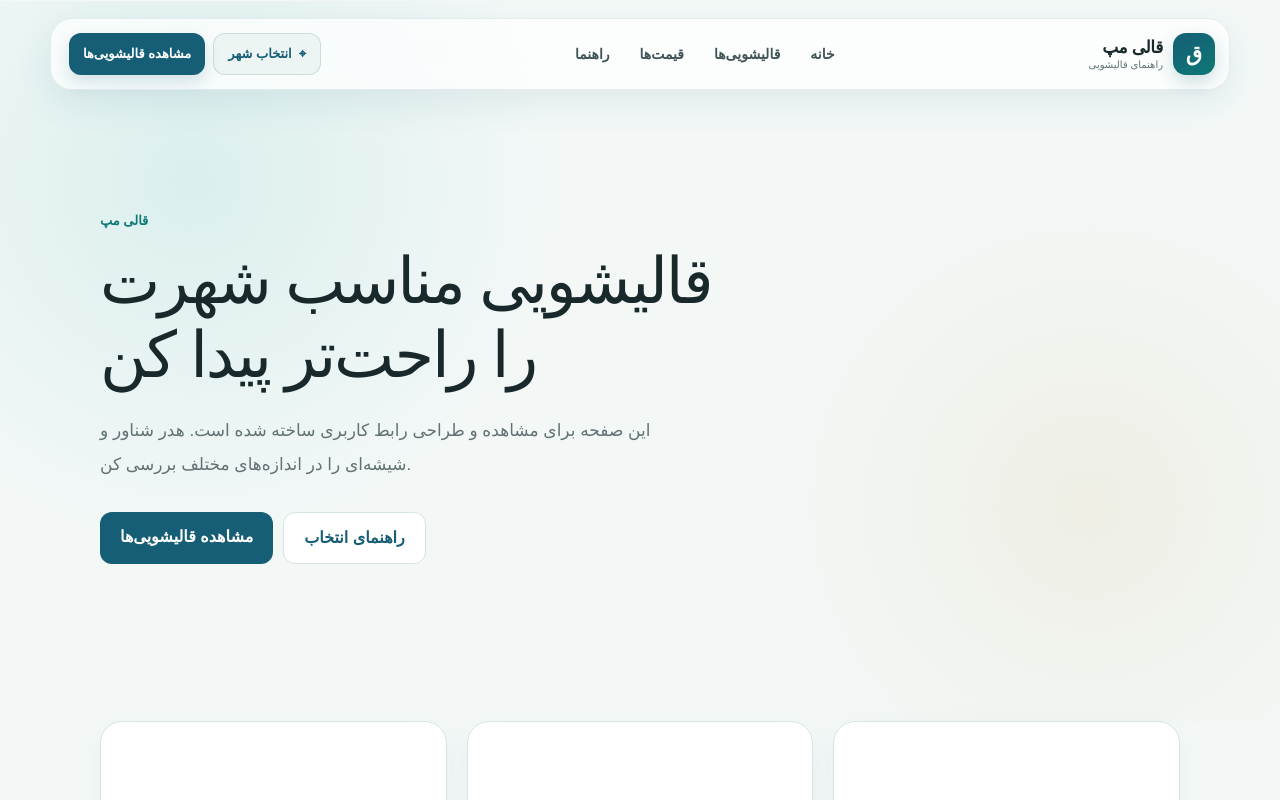
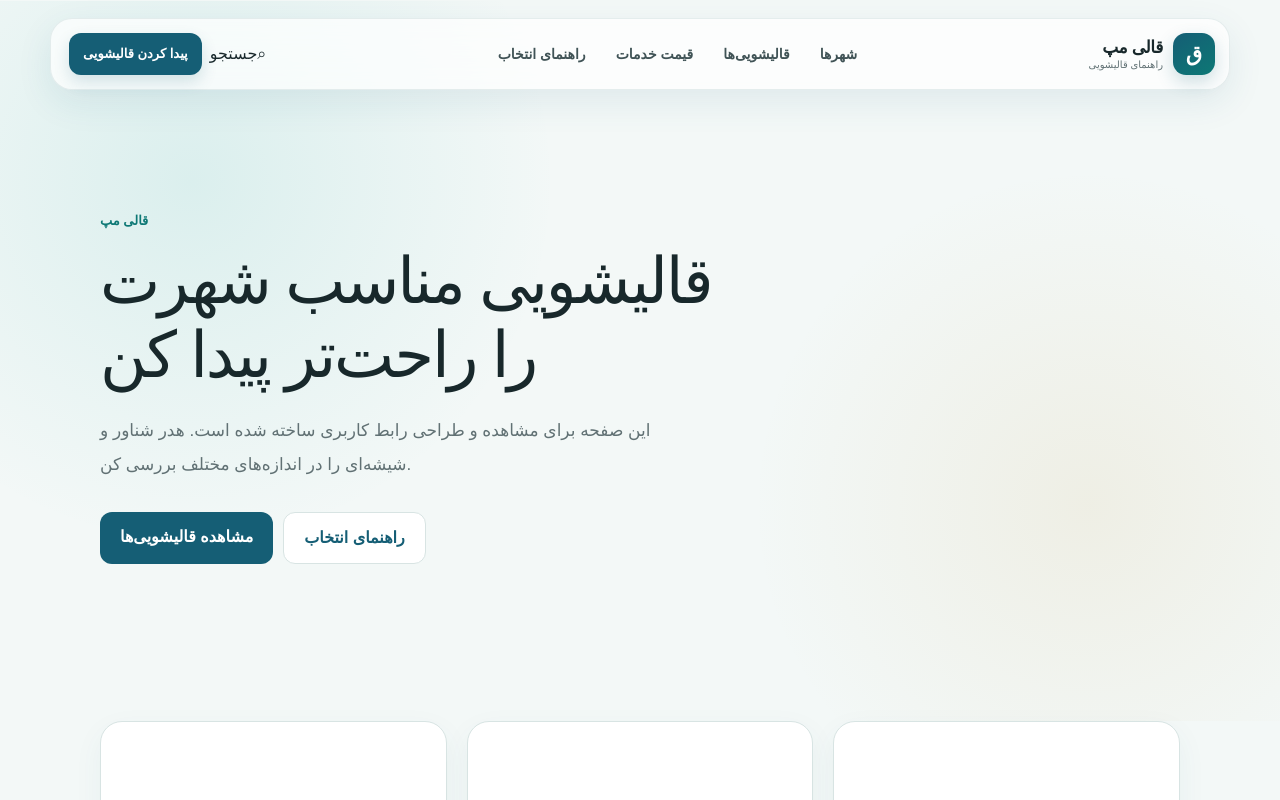
Before and after one commit to HoseinPirhadi/nextjs-boilerplate, a Next.js app: page / in a window 1280 px wide. Shown: the top 800 px of the page. Built offline with nearby package versions, Linux system fonts and the light colour scheme.

Commit message:
Refine header navigation and location search

```diff
--- a/app/components/site-header.tsx
+++ b/app/components/site-header.tsx
@@ -1,43 +1,120 @@
 "use client";
 
-import { useState } from "react";
+import { FormEvent, useState } from "react";
 
 const navItems = [
-  { label: "خانه", href: "#" },
+  { label: "شهرها", href: "#cities" },
   { label: "قالیشویی‌ها", href: "#cleaners" },
-  { label: "قیمت‌ها", href: "#prices" },
-  { label: "راهنما", href: "#guide" },
+  { label: "قیمت خدمات", href: "#prices" },
+  { label: "راهنمای انتخاب", href: "#guide" },
 ];
 
 export default function SiteHeader() {
   const [open, setOpen] = useState(false);
+  const [searchOpen, setSearchOpen] = useState(false);
+  const [query, setQuery] = useState("");
+
+  function submitSearch(event: FormEvent<HTMLFormElement>) {
+    event.preventDefault();
+    const value = query.trim();
+    if (!value) return;
+    window.location.href = `/search?q=${encodeURIComponent(value)}`;
+  }
 
   return (
     <header className="site-header-wrap" dir="rtl">
       <div className="site-header">
-        <a className="site-logo" href="#" aria-label="قالی مپ">
+        <a className="site-logo" href="/" aria-label="قالی مپ؛ راهنمای قالیشویی و خدمات شست‌وشوی فرش">
           <span className="site-logo-mark" aria-hidden="true">ق</span>
-          <span className="site-logo-text"><strong>قالی مپ</strong><small>راهنمای قالیشویی</small></span>
+          <span className="site-logo-text">
+            <strong>قالی مپ</strong>
+            <small>راهنمای قالیشویی</small>
+          </span>
         </a>
-        <nav className="site-nav" aria-label="منوی اصلی">
-          {navItems.map((item) => <a key={item.href} href={item.href} className="site-nav-link">{item.label}</a>)}
+
+        <nav className="site-nav" aria-label="ناوبری اصلی">
+          {navItems.map((item) => (
+            <a key={item.href} href={item.href} className="site-nav-link">
+              {item.label}
+            </a>
+          ))}
         </nav>
+
         <div className="site-header-actions">
-          <a className="site-location-btn" href="#locations"><span className="site-location-icon">⌖</span><span>انتخاب شهر</span></a>
-          <a className="site-header-cta" href="#cleaners">مشاهده قالیشویی‌ها</a>
+          <button
+            type="button"
+            className="site-search-trigger"
+            aria-label="جستجوی شهر یا منطقه"
+            aria-expanded={searchOpen}
+            onClick={() => setSearchOpen((value) => !value)}
+          >
+            <span className="site-search-icon" aria-hidden="true">⌕</span>
+            <span>جستجو</span>
+          </button>
+
+          <a className="site-header-cta" href="#cleaners">
+            پیدا کردن قالیشویی
+          </a>
         </div>
-        <button type="button" className="site-menu-toggle" aria-label={open ? "بستن منو" : "باز کردن منو"} aria-expanded={open} onClick={() => setOpen((value) => !value)}>
+
+        <button
+          type="button"
+          className="site-menu-toggle"
+          aria-label={open ? "بستن منو" : "باز کردن منو"}
+          aria-expanded={open}
+          onClick={() => setOpen((value) => !value)}
+        >
           <span /><span /><span />
         </button>
       </div>
+
+      {searchOpen && (
+        <form className="site-search-panel" role="search" onSubmit={submitSearch}>
+          <label htmlFor="site-search-input">جستجوی شهر یا منطقه</label>
+          <div className="site-search-box">
+            <span className="site-search-icon" aria-hidden="true">⌕</span>
+            <input
+              id="site-search-input"
+              name="q"
+              type="search"
+              value={query}
+              onChange={(event) => setQuery(event.target.value)}
+              placeholder="مثلاً تهران، سعادت‌آباد یا شیراز"
+              autoComplete="off"
+            />
+            <button type="submit">جستجو</button>
+          </div>
+          <p>نام شهر، منطقه یا محله را جستجو کنید.</p>
+        </form>
+      )}
+
       <div className={`site-mobile-menu ${open ? "is-open" : ""}`}>
-        <nav aria-label="منوی موبایل">
-          {navItems.map((item) => <a key={item.href} href={item.href} onClick={() => setOpen(false)}>{item.label}</a>)}
+        <form className="site-mobile-search" role="search" onSubmit={submitSearch}>
+          <label htmlFor="mobile-search-input">جستجوی شهر یا منطقه</label>
+          <div>
+            <input
+              id="mobile-search-input"
+              name="q"
+              type="search"
+              value={query}
+              onChange={(event) => setQuery(event.target.value)}
+              placeholder="جستجوی شهر یا منطقه"
+            />
+            <button type="submit" aria-label="جستجو">⌕</button>
+          </div>
+        </form>
+
+        <nav aria-label="ناوبری موبایل">
+          {navItems.map((item) => (
+            <a key={item.href} href={item.href} onClick={() => setOpen(false)}>
+              {item.label}
+            </a>
+          ))}
         </nav>
-        <div className="site-mobile-actions">
-          <a href="#locations" onClick={() => setOpen(false)}>⌖ انتخاب شهر</a>
-          <a href="#cleaners" onClick={() => setOpen(false)}>مشاهده قالیشویی‌ها</a>
-        </div>
+
+        <a className="site-mobile-cta" href="#cleaners" onClick={() => setOpen(false)}>
+          پیدا کردن قالیشویی
+        </a>
       </div>
     </header>
   );
```
